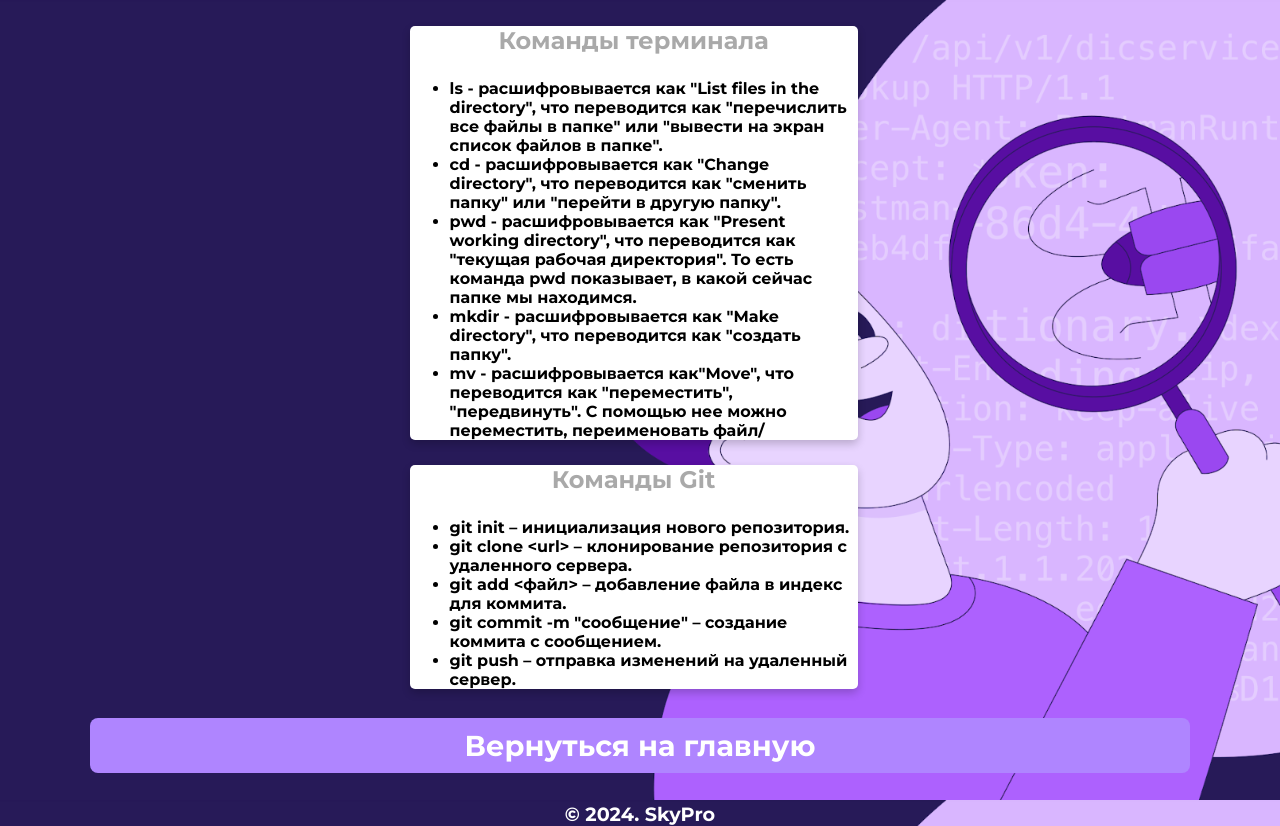
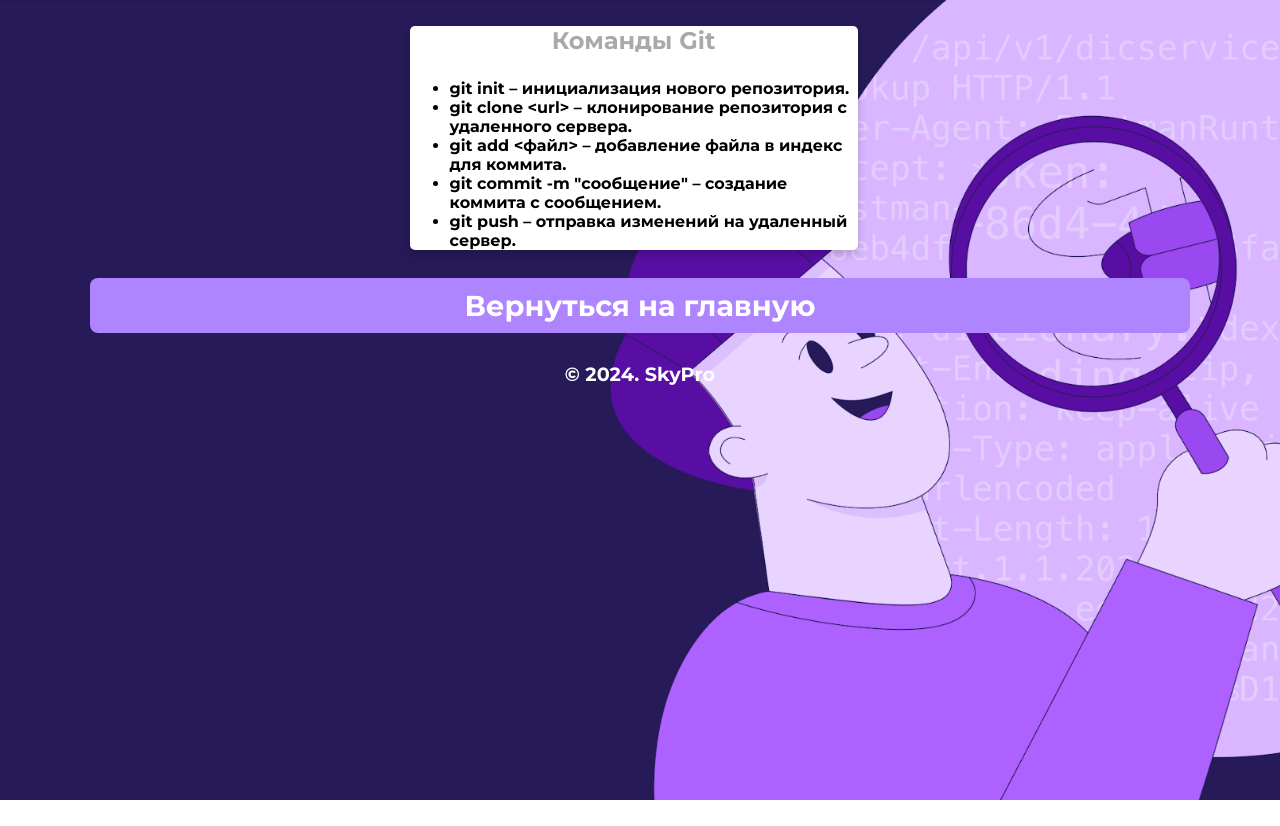
Before and after one commit to nikolaik1980/Finalnay-rabota, a plain HTML site: page html/git.html in a window 1280 px wide. After the commit the page ends 800 px from the top, so only its background shows below. Drawn offline with Linux system fonts and the light colour scheme.

Commit message:
Update git.html

```diff
--- a/html/git.html
+++ b/html/git.html
@@ -11,16 +11,6 @@
    </head>
    <body>
       <!--Card-->
-      <div class="card">
-         <p class="subtitle">Команды терминала</p>
-          <ul>
-            <li>ls - расшифровывается как "List files in the directory", что переводится как "перечислить все файлы в папке" или "вывести на экран список файлов в папке".</li>
-            <li>cd - расшифровывается как "Change directory", что переводится как "сменить папку" или "перейти в другую папку".</li>
-            <li>pwd - расшифровывается как "Present working directory", что переводится как "текущая рабочая директория". То есть команда pwd показывает, в какой сейчас папке мы находимся. </li>
-            <li>mkdir - расшифровывается как "Make directory", что переводится как "создать папку".</li>
-            <li>mv - расшифровывается как"Move", что переводится как "переместить", "передвинуть". С помощью нее можно переместить, переименовать файл/</li>
-         </ul>
-      </div>
       <div class="card">
          <p class="subtitle">Команды Git</p>
          <ul>
```
